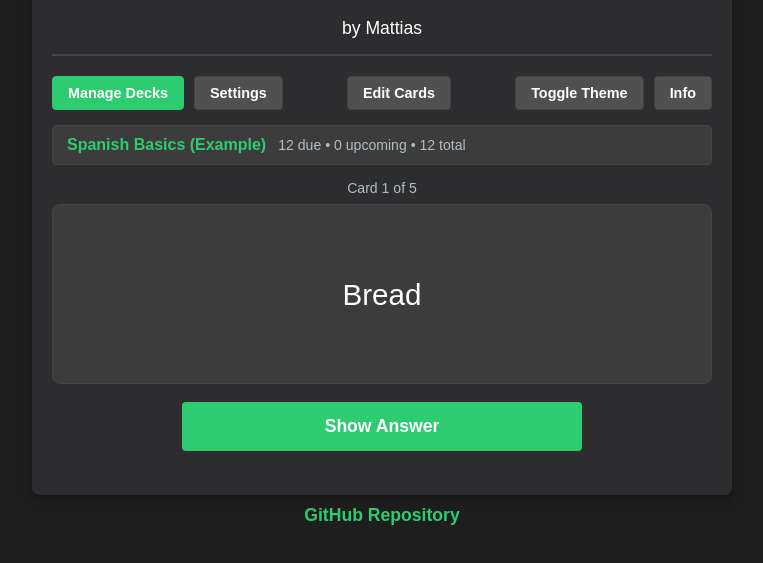
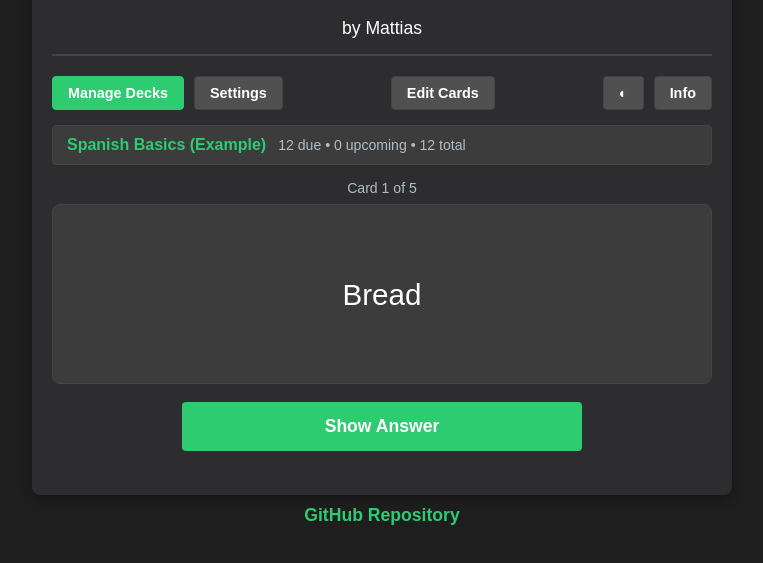
Before and after one commit to MattiasMilger/Web-Flashcards-by-Mattias, a plain HTML site: page index.html in a window 1280 px wide. Shown: the part 85-648 px from the top of the page, without its empty margins (258-1021 px from the left). Drawn offline with Linux system fonts and the light colour scheme.

Commit message:
Add files via upload

```diff
--- a/index.html
+++ b/index.html
@@ -21,7 +21,7 @@
                 <button id="btn-edit-cards" class="control-button hidden">Edit Cards</button>
             </div>
             <div class="header-buttons">
-                <button id="btn-toggle-theme" class="control-button">Toggle Theme</button>
+                <button id="btn-toggle-theme" class="control-button">◐</button>
                 <button id="btn-info" class="control-button">Info</button>
             </div>
         </div>
```
